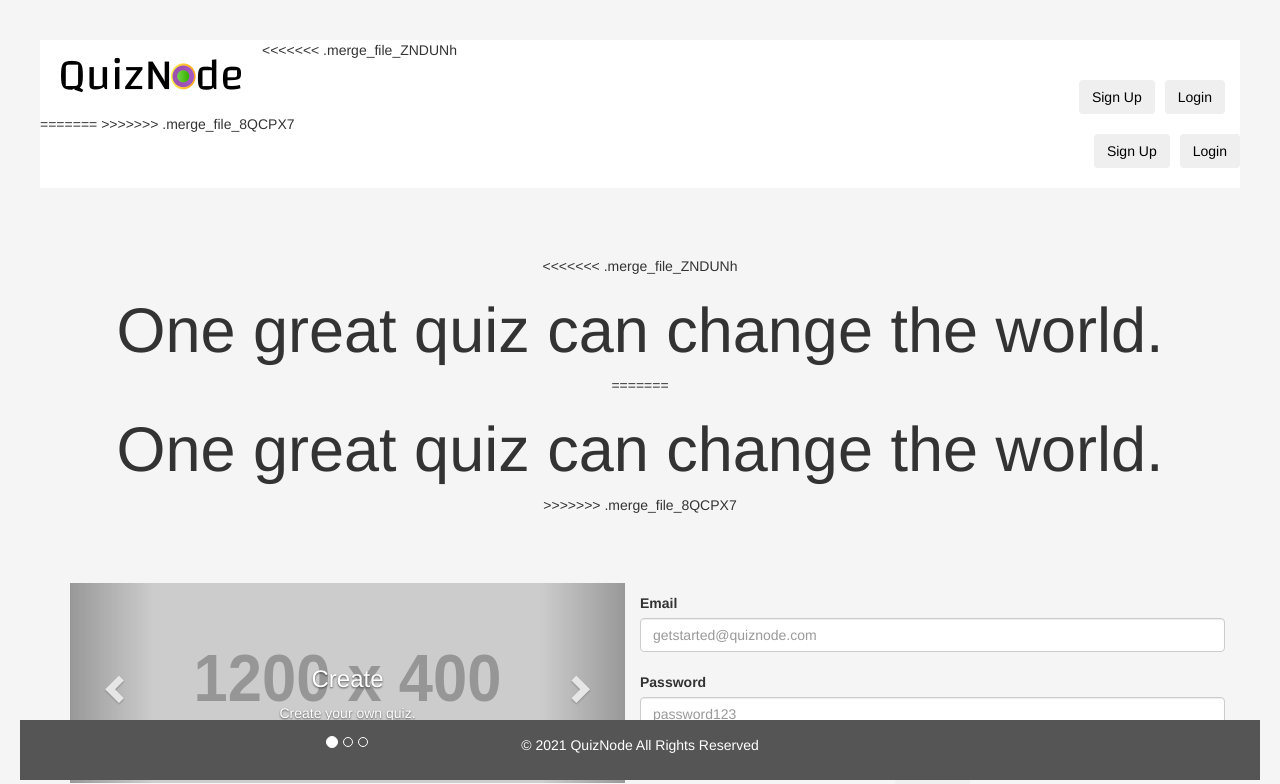
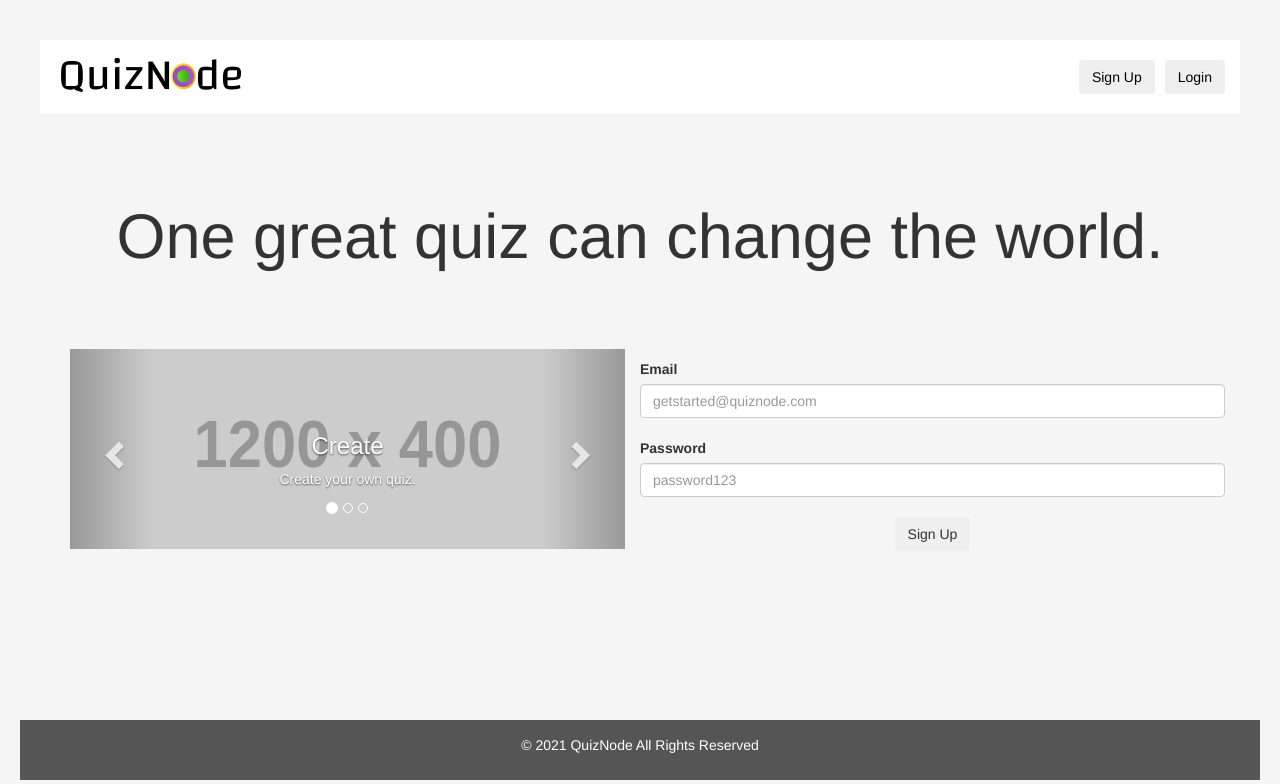
Before and after one commit to SergioAlmazan/Project-2, a Node server app: page / in a window 1280 px wide. Shown: the top 784 px of the page. Run offline with Node 20, Linux system fonts and the light colour scheme; grey boxes labelled with a size stand in for pictures from a placeholder-image service; some libraries are stand-ins or nearby versions.

Commit message:
deleting comment

```diff
--- a/views/index.handlebars
+++ b/views/index.handlebars
@@ -5,26 +5,6 @@
         <img src="./css/quiznode_logo.png" class="img-fluid" alt="QuizNode logo">
       </a>
 
-<<<<<<< .merge_file_ZNDUNh
-      <div class="d-grid gap-2 d-md-flex">
-        <a href="/login"><button type="button" class="btn btn-outline-secondary navbtn">Login</button></a>
-        <a href="/login"><button type="button" class="btn btn-outline-secondary navbtn">Sign Up</button></a>
-      </div>
-
-    </div>
-    {{!-- <div class="collapse navbar-collapse" id="myNavbar">
-      <ul class="nav navbar-nav">
-        <li class="active"><a href="#">Home</a></li>
-        <li><a href="#">About</a></li>
-        <li><a href="#">Projects</a></li>
-        <li><a href="#">Contact</a></li>
-      </ul>
-      <ul class="nav navbar-nav navbar-right">
-        <li><a href="#"><span class="glyphicon glyphicon-log-in"></span> Login</a></li>
-      </ul>
-    </div> --}}
-  </div>
-=======
     <a href="/login"><button type="button" class="btn btn-outline-secondary navbtn">Login</button></a>
       <a href="/login"><button type="button" class="btn btn-outline-secondary navbtn">Sign Up</button></a>
 </div>
@@ -32,17 +12,11 @@
     </div>
 
   </div>
->>>>>>> .merge_file_8QCPX7
 </nav>
 
 <div class="jumbotron">
   <div class="container text-center">
-<<<<<<< .merge_file_ZNDUNh
     <h1>One great quiz can change the world.</h1>
-    {{!-- <a class="btn btn-primary" href="/login" role="button">Link</a> --}}
-=======
-    <h1>One great quiz can change the world.</h1>
->>>>>>> .merge_file_8QCPX7
   </div>
 </div>
 
```
